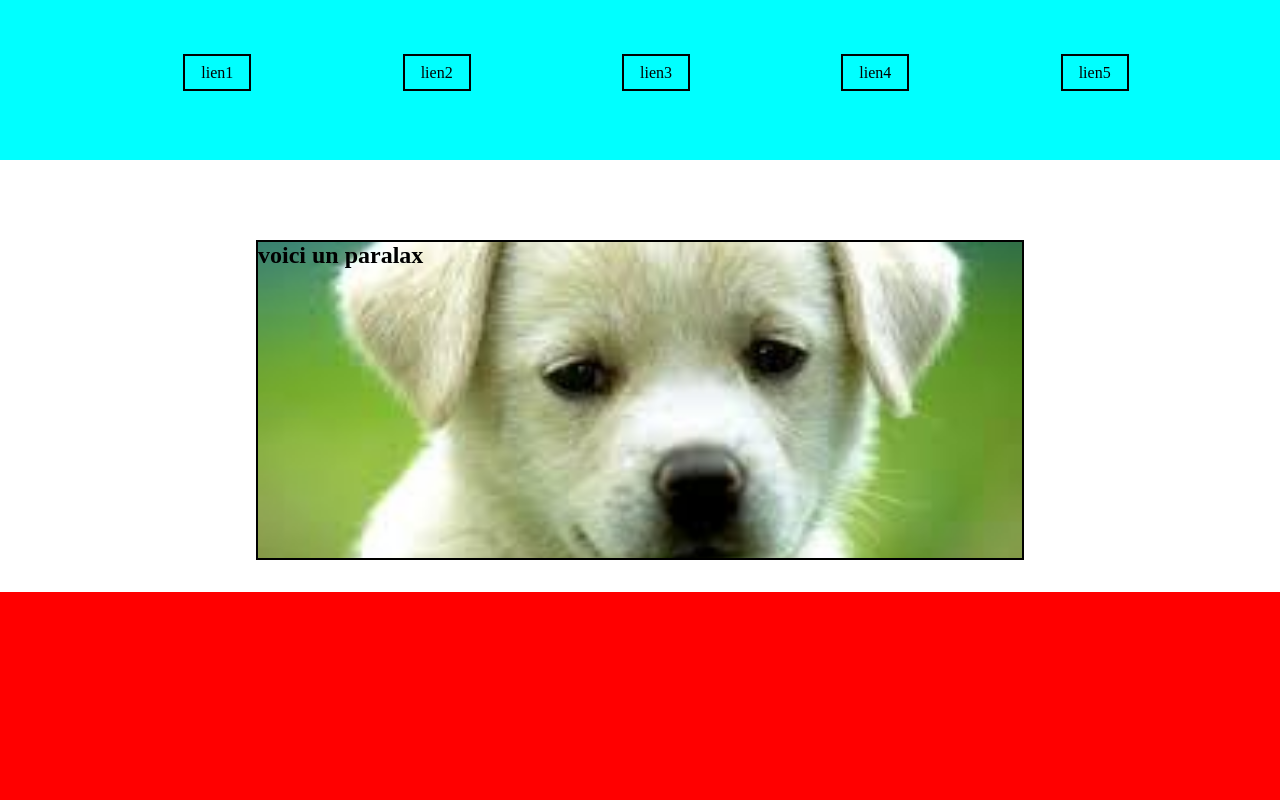
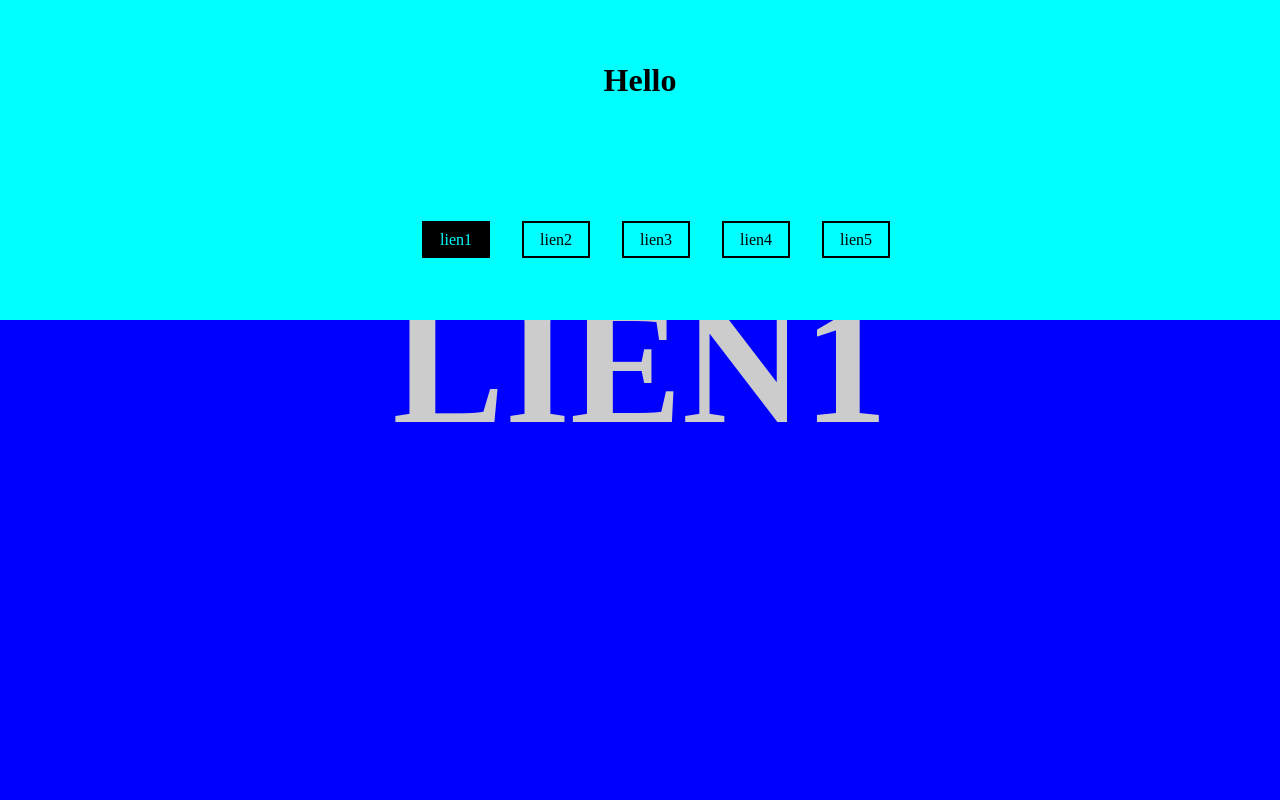
Before and after one commit to DOTG29/paralax_scroll_spy, a website built with Vite: page index.html in a window 1280 px wide. Shown: the top 800 px of the page. Built offline with nearby package versions, Linux system fonts and the light colour scheme.

Commit message:
fix/paralax

```diff
--- a/app.js
+++ b/app.js
@@ -0,0 +1,35 @@
+
+    const section = document.querySelectorAll("section");
+    const sections = {};
+    let i = 0;
+
+    section.forEach
+    section.forEach(function(e) {
+      sections[e.id] = e.offsetTop;
+    });
+
+    window.onscroll = function() {
+
+    const scrollPosition = scrollY
+    for (i in sections) {
+        if (sections[i] *0.95 <= scrollPosition) {
+          console.log(sections[i] /2, scrollPosition);
+            document.querySelector('.active').setAttribute('class', ' ');
+           document.querySelector('a[href*=' + i + ']').setAttribute('class', 'active');
+        }
+      }
+    };
+
+
+    let header = document.querySelector("header");
+    let lastScrollValue = 0;
+
+    document.addEventListener('scroll',() => {
+        let top  = document.documentElement.scrollTop;
+        if(lastScrollValue < top) {
+          header.classList.add("hidden");
+        } else if(top == 0) {
+          header.classList.remove("hidden");
+        }
+        lastScrollValue = top;
+    });
--- a/index.html
+++ b/index.html
@@ -9,9 +9,12 @@
   </head>
   <body>
     <header>
+      <div>
+        <h1>Hello</h1>
+      </div>
       <nav>
         <ul>
-          <li><a href="#lien1">lien1</a></li>
+          <li><a class="active" href="#lien1">lien1</a></li>
           <li><a href="#lien2">lien2</a></li>
           <li><a href="#lien3">lien3</a></li>
           <li><a href="#lien4">lien4</a></li>
@@ -19,14 +22,12 @@
         </ul>
       </nav>
     </header>
-    <div class="paralax">
-      <h2>voici un paralax</h2>
-    </div>
     <section id="lien1"><h2>lien1</h2></section>
     <section id="lien2"><h2>lien2</h2></section>
     <section id="lien3"><h2>lien3</h2></section>
     <section id="lien4"><h2>lien4</h2></section>
     <section id="lien5"><h2>lien5</h2></section>
+    <hr class="paralax">
 
     <script src="app.js" type="module"></script>
   </body>
--- a/style.css
+++ b/style.css
@@ -20,15 +20,37 @@ header {
     right: 0;
     z-index: 1000;
     width: 100%;
+    background-color: aqua;
+    transition: all ease 1s;
+}
+
+header.hidden {
+    top: -10rem;
+}
+
+header div {
+    width: 100%;
     height: 10rem;
-    padding: 2rem;
-    background-color: aqua;
+    display: flex;
+    justify-content: center;
+    align-items: center;
 }
 
 header nav {
     width: 100%;
-    margin-top: 2rem;
+    height: 10rem;
+    background-color: aqua;
+    display: flex;
+    justify-content: center;
+    align-items: center;
 }
+
+
+/* a.active
+header nav:active {
+    position: sticky;
+    top: 0;
+} */
 
 nav ul {
     display: flex;
@@ -47,6 +69,7 @@ li a {
     padding: 0.5rem 1rem;
 }
 
+a.active,
 li a:hover {
     background-color: black;
     color: aqua;
@@ -68,7 +91,7 @@ li a:hover {
 
 section {
     width: 100%;
-    min-height: 100vh;
+    height: 100vh;
     display: flex;
     justify-content: center;
     align-items: center;
```
